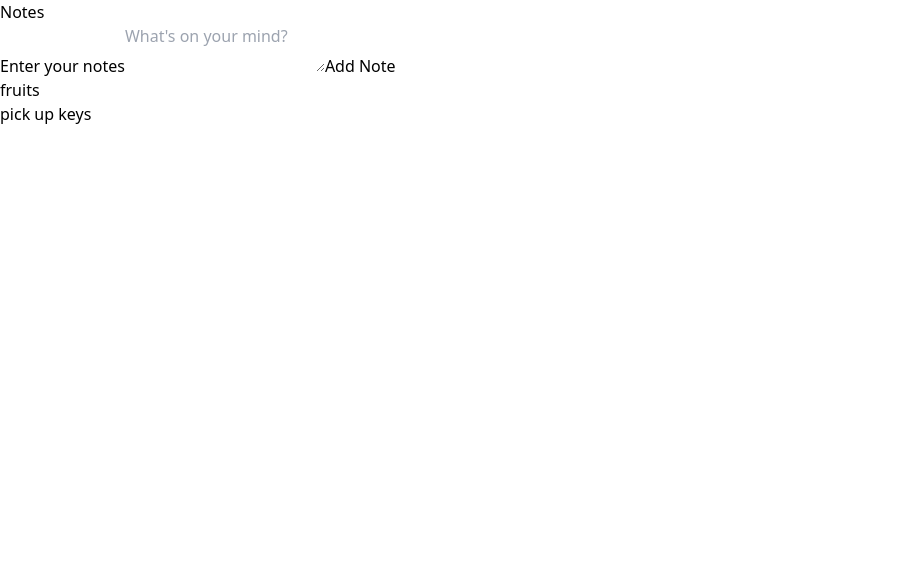
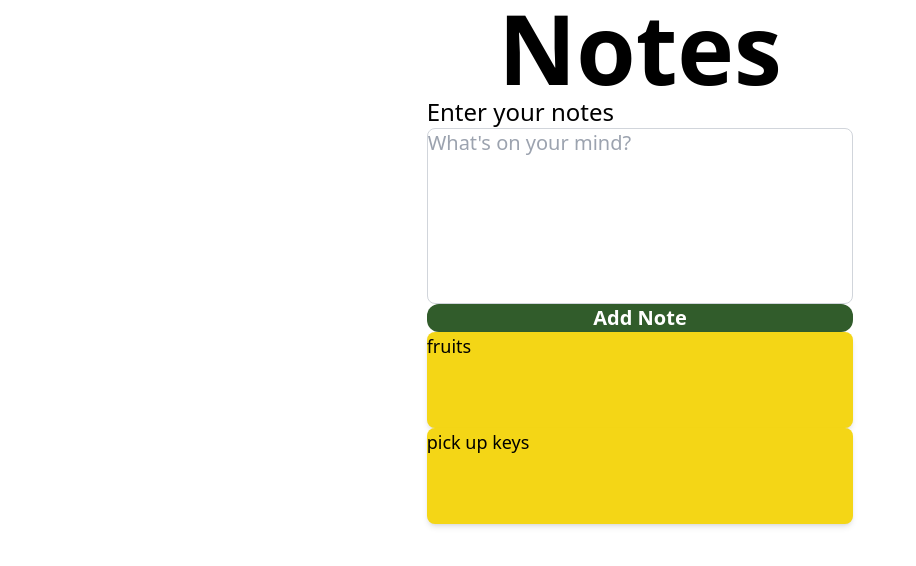
Before and after one commit to rrex-godaddy/workshop-notes-app, a React (Vite) app: page / in a window 1280 px wide. Shown: the top 566 px of the page, without its empty margins (0-916 px from the left). Built offline with nearby package versions, Linux system fonts and the light colour scheme.

Commit message:
Initial commiit: styling without space

```diff
--- a/src/AddNote.jsx
+++ b/src/AddNote.jsx
@@ -5,14 +5,17 @@ function AddNote({ addNote }) {
 
   return (
     <form
+      className="flex flex-col w-1/3"
       onSubmit={ (event) => {
       event.preventDefault();
       addNote(textareaValue);
       setTextareaValue('');
     }}>
       <label
+        className="text-2xl"
         htmlFor="notes-textarea">Enter your notes</label>
       <textarea
+        className="text-xl border border-gray-300 rounded-lg resize-none min-h-44"
         id="notes-textarea"
         name="notes"
         value={ textareaValue }
@@ -22,7 +25,10 @@ function AddNote({ addNote }) {
         placeholder="What's on your mind?"
       >
       </textarea>
-      <button type="submit">
+      <button
+        className="text-white text-xl font-bold rounded-xl text-center bg-[#315C2B]"
+        type="submit"
+      >
         Add Note
       </button>
     </form>
--- a/src/App.jsx
+++ b/src/App.jsx
@@ -15,8 +15,8 @@ function App() {
   }
 
   return (
-    <main>
-      <h1>
+    <main className="flex flex-col items-center h-full">
+      <h1 className="text-8xl font-black">
         Notes
       </h1>
       <AddNote
--- a/src/NoteList.jsx
+++ b/src/NoteList.jsx
@@ -1,10 +1,12 @@
 function NoteList({ notes }) {
-  console.log('[DEBUG] props', notes);
 
   return (
-    <ul>
+    <ul  className="w-1/3">
       { notes.map( (note, index) =>
-        <li key={ index }>
+        <li
+          key={ index }
+          className="rounded-lg shadow-md min-h-24 text-lg bg-[#f4d616]"
+        >
           { note }
         </li>)
       }
```
